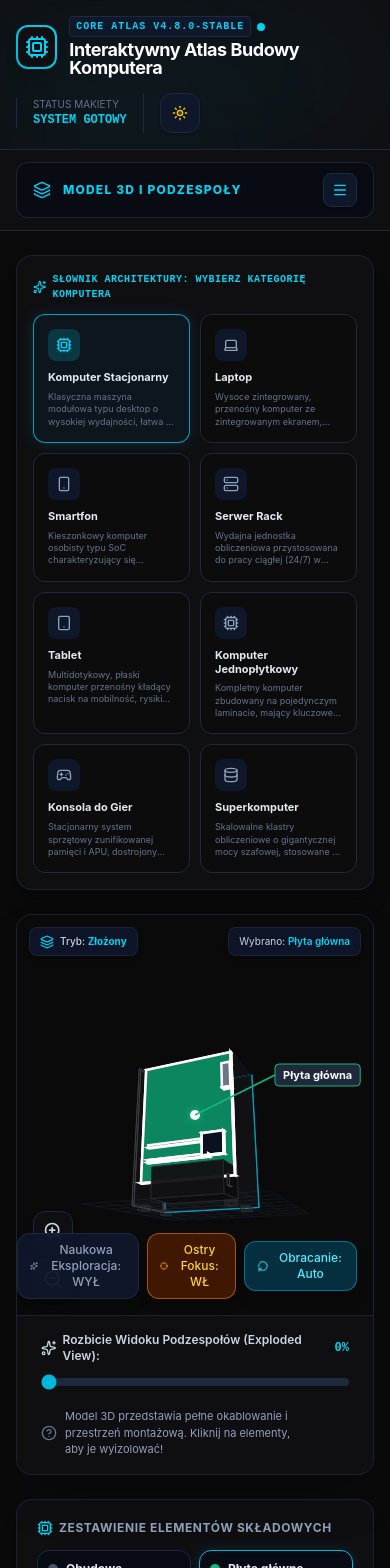
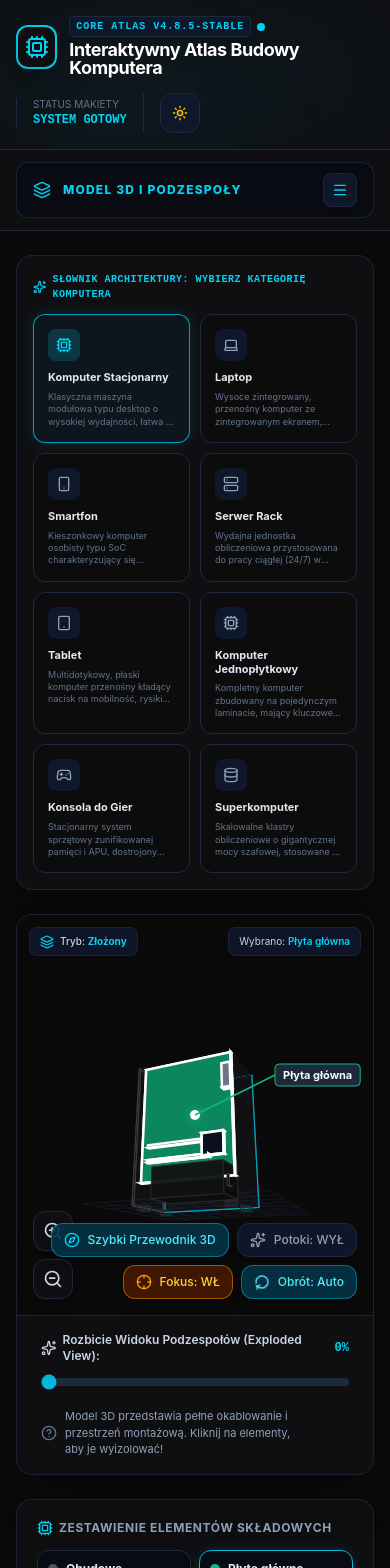
Before and after one commit to krzjur-oss/IABK, a React (Vite) app: page / in a window 390 px wide. Shown: the top 1568 px of the page. Built offline with nearby package versions, Linux system fonts and the light colour scheme.

Commit message:
feat: implement component tour and update to v4.8.5
- Introduce foundational logic for a 3D component tour system in PC3DViewer.
- Update application version to v4.8.5-STABLE across UI and metadata.
- Add changelog entry documenting mobile interface and responsiveness improvements.

```diff
--- a/src/App.tsx
+++ b/src/App.tsx
@@ -128,7 +128,7 @@ export default function App() {
             <div>
               <div className="flex items-center space-x-1.5">
                 <span className="text-[10px] uppercase tracking-widest font-extrabold text-cyan-400 font-mono bg-slate-900 border border-slate-800 px-1.5 py-0.5 rounded">
-                  CORE ATLAS v4.8.0-STABLE
+                  CORE ATLAS v4.8.5-STABLE
                 </span>
                 <span className="w-2 h-2 rounded-full bg-cyan-400 animate-pulse" />
               </div>
--- a/src/components/PC3DViewer.tsx
+++ b/src/components/PC3DViewer.tsx
@@ -5,7 +5,7 @@
 
 import React, { useState, useEffect, useRef, useMemo } from "react";
 import { Vec3, Face, ComponentInfo, DeviceType } from "../types";
-import { RotateCw, ZoomIn, ZoomOut, Sparkles, HelpCircle, Layers, Crosshair } from "lucide-react";
+import { RotateCw, ZoomIn, ZoomOut, Sparkles, HelpCircle, Layers, Crosshair, Compass, SkipForward, Square } from "lucide-react";
 
 interface PC3DViewerProps {
   selectedComponent: ComponentInfo | null;
@@ -49,6 +49,12 @@ export default function PC3DViewer({
 
   // Focus Mode Camera States & Refs
   const [focusModeActive, setFocusModeActive] = useState<boolean>(true);
+
+  // Tour State
+  const [tourActive, setTourActive] = useState<boolean>(false);
+  const [tourStep, setTourStep] = useState<number>(0);
+  const [tourTimer, setTourTimer] = useState<number>(0);
+
   const [currentFocus, setCurrentFocus] = useState<Vec3>({ x: 0, y: 0, z: 0 });
   const [isFocusing, setIsFocusing] = useState<boolean>(false);
   const focusProgress = useRef<number>(0);
@@ -109,6 +115,62 @@ export default function PC3DViewer({
     animationId = requestAnimationFrame(tick);
     return () => cancelAnimationFrame(animationId);
   }, [scientificMode]);
+
+  // Reset tour if deviceType changes
+  useEffect(() => {
+    setTourActive(false);
+  }, [deviceType]);
+
+  // Cancel tour if user manually changes active selection to something else than the tour step
+  useEffect(() => {
+    if (tourActive) {
+      const activeTourComp = componentsList[tourStep];
+      if (activeTourComp && selectedComponent && selectedComponent.id !== activeTourComp.id) {
+        setTourActive(false);
+      }
+    }
+  }, [selectedComponent, tourActive, tourStep, componentsList]);
+
+  // Tour sequence timer and orchestrator
+  useEffect(() => {
+    if (!tourActive) return;
+
+    if (componentsList.length === 0) {
+      setTourActive(false);
+      return;
+    }
+
+    const currentStepIndex = tourStep >= componentsList.length ? 0 : tourStep;
+    if (currentStepIndex !== tourStep) {
+      setTourStep(currentStepIndex);
+    }
+
+    const currentComponent = componentsList[currentStepIndex];
+    if (currentComponent) {
+      onSelectComponent(currentComponent);
+    }
+
+    setTourTimer(4);
+
+    const interval = setInterval(() => {
+      setTourTimer((prev) => {
+        if (prev <= 1) {
+          setTourStep((currStep) => {
+            const nextStep = currStep + 1;
+            if (nextStep >= componentsList.length) {
+              setTourActive(false);
+              return 0;
+            }
+            return nextStep;
+          });
+          return 4;
+        }
+        return prev - 1;
+      });
+    }, 1000);
+
+    return () => clearInterval(interval);
+  }, [tourActive, tourStep, componentsList, onSelectComponent]);
 
   // Make 3D points representing standard motherboard, GPU, cooler, etc.
   const pcParts = useMemo(() => {
@@ -1545,6 +1607,56 @@ export default function PC3DViewer({
           </div>
         </div>
 
+        {/* Ambient Tour Overlay HUD */}
+        {tourActive && (
+          <div className="absolute top-16 left-1/2 -translate-x-1/2 bg-slate-950/95 border border-cyan-500/40 px-4 py-2.5 rounded-xl shadow-[0_0_20px_rgba(6,182,212,0.25)] flex items-center space-x-4 z-45 pointer-events-auto select-none max-w-[90%] w-full xs:w-auto">
+            <div className="flex flex-col flex-1 xs:flex-initial min-w-0">
+              <div className="flex items-center space-x-1.5">
+                <span className="w-2.5 h-2.5 rounded-full bg-cyan-400 animate-ping shrink-0" />
+                <span className="text-[9px] font-mono tracking-wider text-cyan-400 font-bold uppercase truncate">SZYBKI PRZEWODNIK 3D</span>
+                <span className="text-[9px] font-mono text-slate-400 font-semibold shrink-0">({tourStep + 1} / {componentsList.length})</span>
+              </div>
+              <span className="text-xs font-bold text-white mt-0.5 truncate block">
+                 Prezentacja: <span className="text-cyan-300">{componentsList[tourStep]?.shortName}</span>
+              </span>
+              {/* Micro progress countdown bar */}
+              <div className="w-full bg-slate-850 h-1 rounded-full mt-2 overflow-hidden">
+                <div
+                  className="bg-cyan-400 h-full transition-all duration-1000 ease-linear"
+                  style={{ width: `${(tourTimer / 4) * 100}%` }}
+                />
+              </div>
+            </div>
+            <div className="flex items-center space-x-1.5 border-l border-slate-800 pl-3">
+              <button
+                type="button"
+                onClick={() => {
+                  setTourStep((curr) => {
+                    const next = curr + 1;
+                    if (next >= componentsList.length) {
+                      setTourActive(false);
+                      return 0;
+                    }
+                    return next;
+                  });
+                }}
+                className="p-1.5 bg-slate-900 border border-slate-800 hover:bg-slate-800 text-slate-300 hover:text-cyan-400 rounded-lg transition-all cursor-pointer flex items-center justify-center shrink-0"
+                title="Następny podzespół"
+              >
+                <SkipForward className="w-3.5 h-3.5" />
+              </button>
+              <button
+                type="button"
+                onClick={() => setTourActive(false)}
+                className="p-1.5 bg-slate-900 border border-slate-800 hover:bg-rose-950/40 hover:border-rose-500/40 text-rose-400 rounded-lg transition-all cursor-pointer flex items-center justify-center shrink-0"
+                title="Przerwij przewodnik"
+              >
+                <Square className="w-3.5 h-3.5" />
+              </button>
+            </div>
+          </div>
+        )}
+
         {/* Floating Manual Controls inside Canvas */}
         <div className="absolute bottom-4 left-4 flex flex-col space-y-2">
           <button
@@ -1566,10 +1678,32 @@ export default function PC3DViewer({
         </div>
 
         {/* Floating Toggle Controls */}
-        <div className="absolute bottom-4 right-4 flex items-center space-x-2">
+        <div className="absolute bottom-4 right-4 flex flex-wrap items-center justify-end gap-2 max-w-[90%] md:max-w-none">
+          <button
+            onClick={() => {
+              if (tourActive) {
+                setTourActive(false);
+              } else {
+                setTourStep(0);
+                setTourActive(true);
+                setFocusModeActive(true); // make sure focus is active to do rotation animations
+              }
+            }}
+            className={`px-3 py-2 rounded-xl text-xs font-medium border flex items-center space-x-2 transition-all shadow-lg active:scale-95 cursor-pointer ${
+              tourActive
+                ? "bg-rose-950/90 border-rose-500/50 text-rose-350 hover:bg-rose-900 shadow-[0_0_15px_rgba(239,68,68,0.25)]"
+                : "bg-cyan-950/90 border-cyan-500/50 text-cyan-300 hover:bg-cyan-900 hover:border-cyan-400 shadow-[0_0_15px_rgba(6,182,212,0.15)]"
+            }`}
+            id="btn-3d-tour"
+            title="Uruchom Szybki Przewodnik 3D po podzespołach"
+          >
+            <Compass className={`w-4 h-4 ${tourActive ? "animate-spin [animation-duration:4s]" : "text-cyan-400"}`} />
+            <span>{tourActive ? "Zatrzymaj Przewodnik" : "Szybki Przewodnik 3D"}</span>
+          </button>
+
           <button
             onClick={onScientificModeToggle}
-            className={`px-3 py-2 rounded-xl text-xs font-medium border flex items-center space-x-2 transition-all shadow-lg active:scale-95 ${
+            className={`px-3 py-2 rounded-xl text-xs font-medium border flex items-center space-x-2 transition-all shadow-lg active:scale-95 cursor-pointer ${
               scientificMode
                 ? "bg-purple-950/95 border-purple-500/55 text-purple-350 hover:bg-purple-900 shadow-[0_0_15px_rgba(168,85,247,0.25)]"
                 : "bg-slate-900/95 border-slate-800 text-slate-400 hover:bg-slate-850 hover:text-slate-200"
@@ -1578,7 +1712,7 @@ export default function PC3DViewer({
             title="Włącz tryb Naukowej Eksploracji (Schemat Przepływu)"
           >
             <Sparkles className={`w-4 h-4 ${scientificMode ? "animate-pulse text-purple-400" : ""}`} />
-            <span>Naukowa Eksploracja: {scientificMode ? "WŁ" : "WYŁ"}</span>
+            <span>Potoki: {scientificMode ? "WŁ" : "WYŁ"}</span>
           </button>
 
           <button
@@ -1596,7 +1730,7 @@ export default function PC3DViewer({
                 setAutoRotate(false);
               }
             }}
-            className={`px-3 py-2 rounded-xl text-xs font-medium border flex items-center space-x-2 transition-all shadow-lg active:scale-95 ${
+            className={`px-3 py-2 rounded-xl text-xs font-medium border flex items-center space-x-2 transition-all shadow-lg active:scale-95 cursor-pointer ${
               focusModeActive
                 ? "bg-amber-950/90 border-amber-500/50 text-amber-300 hover:bg-amber-900 shadow-[0_0_15px_rgba(245,158,11,0.2)]"
                 : "bg-slate-900/95 border-slate-800 text-slate-400 hover:bg-slate-800 hover:text-slate-200"
@@ -1605,12 +1739,12 @@ export default function PC3DViewer({
             title="Włącz tryb Ostry Fokus (zbliżenie i obrót 360 na wybrany komponent)"
           >
             <Crosshair className={`w-4 h-4 ${isFocusing ? "animate-pulse text-amber-400" : "text-amber-500"}`} />
-            <span>Ostry Fokus: {focusModeActive ? "WŁ" : "WYŁ"}</span>
+            <span>Fokus: {focusModeActive ? "WŁ" : "WYŁ"}</span>
           </button>
 
           <button
             onClick={() => setAutoRotate(!autoRotate)}
-            className={`px-3 py-2 rounded-xl text-xs font-medium border flex items-center space-x-2 transition-all shadow-lg active:scale-95 ${
+            className={`px-3 py-2 rounded-xl text-xs font-medium border flex items-center space-x-2 transition-all shadow-lg active:scale-95 cursor-pointer ${
               autoRotate
                 ? "bg-cyan-950/90 border-cyan-500/50 text-cyan-300 hover:bg-cyan-900"
                 : "bg-slate-900/95 border-slate-800 text-slate-400 hover:bg-slate-800 hover:text-slate-200"
@@ -1618,7 +1752,7 @@ export default function PC3DViewer({
             id="btn-auto-rotate"
           >
             <RotateCw className={`w-4 h-4 ${autoRotate ? "animate-spin [animation-duration:8s]" : ""}`} />
-            <span>Obracanie: {autoRotate ? "Auto" : "Ręczne"}</span>
+            <span>Obrót: {autoRotate ? "Auto" : "Ręczny"}</span>
           </button>
         </div>
       </div>
--- a/src/components/ProgramInfo.tsx
+++ b/src/components/ProgramInfo.tsx
@@ -12,8 +12,20 @@ interface ChangelogEntry {
 
 const CHANGELOG_DATA: ChangelogEntry[] = [
   {
+    version: "v4.8.5-STABLE",
+    date: "Czerwiec 2026 r. (Aktualna)",
+    title: "Adaptacyjny Interfejs Mobilny ze Składaną Nawigacją i Czytelnym Podglądem Kart",
+    type: "minor",
+    changes: [
+      "Wdrożenie dedykowanego, składanego menu nawigacyjnego dla urządzeń mobilnych – ukrycie rozbudowanej listy przycisków pod eleganckim przyciskiem typu hamburger, z płynnym rozwijaniem pozycji menu w dynamicznym dropdownie o wysokiej czytelności.",
+      "Optymalizacja widoczności nazw i szczegółowych opisów kategorii – rezygnacja z ucinania tekstu w iFrame/ekranach mobilnych oraz dopasowanie gęstości pikseli, paddingów i wysokości klocków w sekcji wyboru sprzętu.",
+      "Doprecyzowanie gęstości siatek układów oraz ulepszenie responsywności ramy głównej aplikacji, co zapobiega wychodzeniu elementów poza krawędzie robocze na wyświetlaczach o różnej rozdzielczości.",
+      "Synchronizacja metadanych i systemu wersji interfejsu (v4.8.5-STABLE) w raportach diagnostycznych quizu, nakładkach licencyjnych oraz nagłówkach aplikacji celem zachowania pełnej spójności dydaktycznej."
+    ]
+  },
+  {
     version: "v4.8.0-STABLE",
-    date: "Czerwiec 2026 r. (Aktualna)",
+    date: "Czerwiec 2026 r.",
     title: "Interaktywny Słownik Techniczny, Osobliwości Kwantowo-Biologiczne i Fizyczne Granice Krzemu",
     type: "major",
     changes: [
@@ -186,7 +198,7 @@ export default function ProgramInfo() {
           </div>
           <div className="bg-[#0f172a]/80 border border-slate-800 rounded-xl px-4 py-3 shrink-0 flex flex-col justify-center text-center">
             <span className="text-[10px] text-slate-500 font-mono uppercase">Zalecana Wersja</span>
-            <span className="text-sm font-bold text-cyan-400 font-mono mt-0.5">v4.8.0 - LATEST</span>
+            <span className="text-sm font-bold text-cyan-400 font-mono mt-0.5">v4.8.5 - LATEST</span>
             <span className="text-[9px] text-[#22c55e]/90 font-mono mt-1 bg-[#22c55e]/15 px-2 py-0.5 rounded-full border border-[#22c55e]/20 inline-block mx-auto">
               Zgodność PWA: Offline OK
             </span>
@@ -389,7 +401,7 @@ export default function ProgramInfo() {
               <div className="p-6 md:p-8 overflow-y-auto space-y-6 text-slate-300 text-xs md:text-sm leading-relaxed font-sans max-h-[60vh] scrollbar-thin scrollbar-thumb-slate-850">
                 <div className="text-center pb-4 border-b border-slate-900 space-y-1">
                   <h4 className="font-extrabold text-white text-base tracking-tight font-sans">WOLNA AUTORSKA LICENCJA DYDAKTYCZNA (WALD)</h4>
-                  <p className="text-[10px] text-cyan-400 font-mono uppercase tracking-wider">Projekt: Interaktywny Atlas Komputera (wersja v4.8.0 i wyższe)</p>
+                  <p className="text-[10px] text-cyan-400 font-mono uppercase tracking-wider">Projekt: Interaktywny Atlas Komputera (wersja v4.8.5 i wyższe)</p>
                   <div className="text-[11px] text-slate-500 py-1 leading-normal font-mono">
                     Właściciel Praw Autorskich i Twórca: <strong className="text-slate-300">mgr Krzysztof Jureczek</strong><br />
                     Copyright © 2026 mgr Krzysztof Jureczek. Wszelkie prawa zastrzeżone.
@@ -517,7 +529,7 @@ export default function ProgramInfo() {
               <div className="p-6 md:p-8 overflow-y-auto space-y-6 text-slate-300 text-xs md:text-sm leading-relaxed font-sans max-h-[60vh] scrollbar-thin scrollbar-thumb-slate-850">
                 <div className="text-center pb-4 border-b border-slate-900 space-y-1">
                   <h4 className="font-extrabold text-white text-base tracking-tight font-sans">REGULAMIN I WARUNKI PRYWATNOŚCI</h4>
-                  <p className="text-[10px] text-cyan-400 font-mono uppercase tracking-wider">Platforma Dydaktyczna: Interaktywny Atlas Komputera (wersja v4.8.0)</p>
+                  <p className="text-[10px] text-cyan-400 font-mono uppercase tracking-wider">Platforma Dydaktyczna: Interaktywny Atlas Komputera (wersja v4.8.5)</p>
                   <p className="text-[11px] text-slate-500 py-1 font-mono">
                     Wlasciciel i Administrator projektu: <strong>mgr Krzysztof Jureczek</strong><br />
                     Zgodność z RODO oraz standardami BHP szkolnej edukacji IT.
--- a/src/components/Quiz.tsx
+++ b/src/components/Quiz.tsx
@@ -497,7 +497,7 @@ Zabezpieczający kod kontrolny autentyczności (Sygnowany cyfrowo):
 [IABK-SIGN-${checksum}-${attempt.id.toString(36).toUpperCase()}]
 =====================================================
 Autor i Pomysłodawca: mgr Krzysztof Jureczek
-Metryka Programu: Core Atlas v4.8.0-STABLE
+Metryka Programu: Core Atlas v4.8.5-STABLE
 Darmowy Wolny Model Dydaktyczny dla Szkół i Placówek.
 =====================================================`;
 
```
